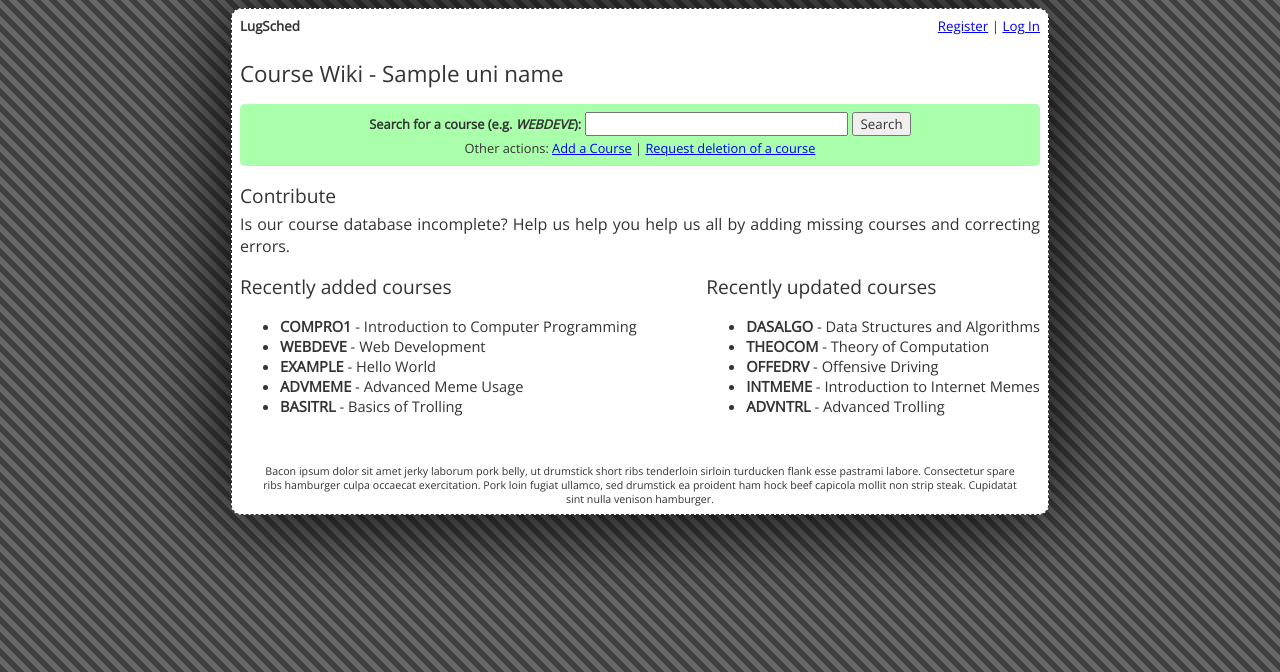
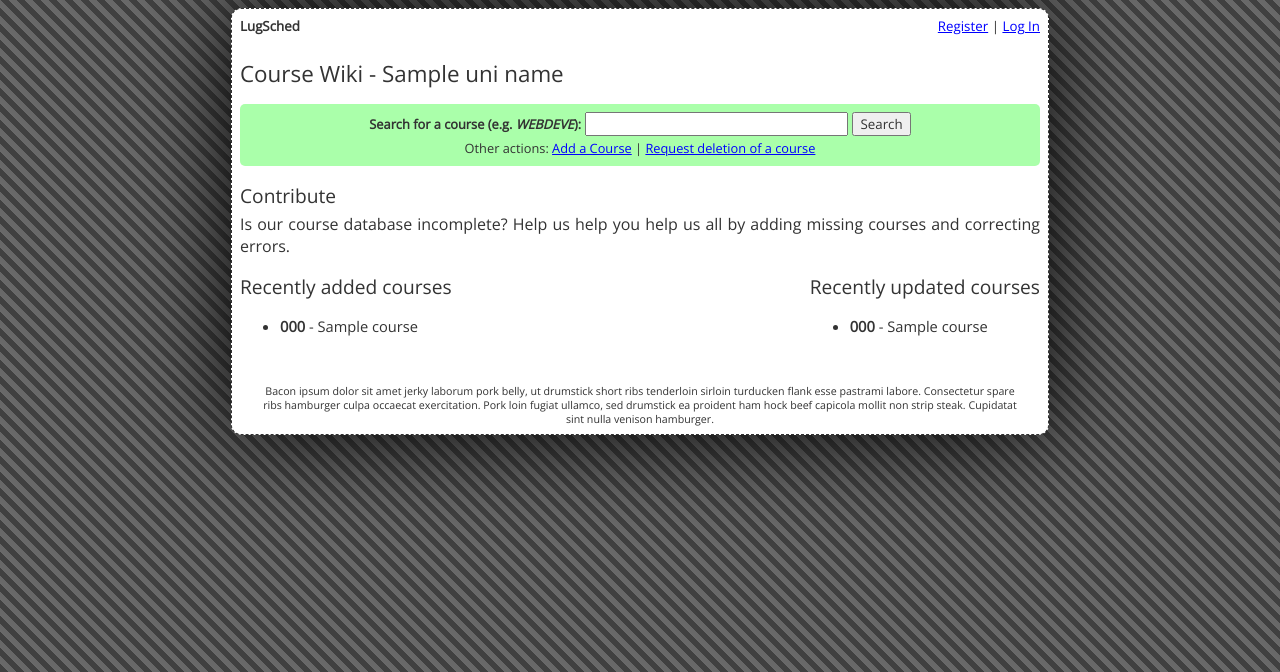
Before and after one commit to pcalulo/lugsched, a Django app: template templates/coursewiki/mainpage.html in a window 1280 px wide. Shown: the top 672 px of the page. Run offline with Django 3.2, Linux system fonts and the light colour scheme; the template is opened without the code that fills it: most values are stand-ins (such as "Sample title", 1, 10 or a date in 2020).

Commit message:
Recently added courses now displayed in main page

```diff
--- a/core/models.py
+++ b/core/models.py
@@ -39,6 +39,7 @@ class Course(models.Model):
     name = models.CharField(max_length=64)
     description = models.CharField(max_length=200)
     university = models.ForeignKey(University)
+    creation_date = models.DateTimeField('date created')
 
     def __unicode__(self):
         return self.code
--- a/coursewiki/urls.py
+++ b/coursewiki/urls.py
@@ -6,7 +6,7 @@ from views import *
 urlpatterns = patterns('',
     (r'search$', search_view),
 
-    (r'actions/addcourse$', add_course_view),
+    (r'^(?P<uni_name>[^/]+)/actions/addcourse$', add_course_view),
 
 	(r'^$', main_page),
 	(r'^(?P<uni_name>[^/]+)/', main_page),
--- a/sample_data.py
+++ b/sample_data.py
@@ -5,6 +5,7 @@
 from datetime import time
 from core.models import *
 from django.contrib.auth.models import User
+from datetime import datetime
 
 uni_count = len(University.objects.all())
 if (uni_count > 0):
@@ -36,6 +37,7 @@ course.code = 'THEORDT'
 course.name = 'Theory of Reddit'
 course.description = 'An in-depth course on Turing machines and Reddit'
 course.university = uni
+course.creation_date = datetime.now()
 course.save()
 
 section = Section()
--- a/static/css/coursewiki/main.css
+++ b/static/css/coursewiki/main.css
@@ -30,10 +30,12 @@ div.third-width {
 
 div.leftbox {
     float: left;
+    max-width: 400px;
 }
 
 div.rightbox {
     float: right;
+    max-width: 400px;
 }
 
 li {
--- a/templates/coursewiki/mainpage.html
+++ b/templates/coursewiki/mainpage.html
@@ -31,22 +31,21 @@ Course Wiki
     <div class="leftbox clear">
         <h2>Recently added courses</h2>
         <ul>
-            <li><span class="coursecode">COMPRO1</span> - Introduction to Computer Programming
-            <li><span class="coursecode">WEBDEVE</span> - Web Development
-            <li><span class="coursecode">EXAMPLE</span> - Hello World
-            <li><span class="coursecode">ADVMEME</span> - Advanced Meme Usage
-            <li><span class="coursecode">BASITRL</span> - Basics of Trolling
+            {% for course in recent_courses %}
+                <li><span class="coursecode">
+                    {{ course.code }}
+                </span> - {{ course.name }}</li>
+            {% endfor %}
         </ul>
     </div>
     <div class="rightbox">
         <h2>Recently updated courses</h2>
         <ul>
-            <li><span class="coursecode">DASALGO</span> - Data Structures and Algorithms
-            <li><span class="coursecode">THEOCOM</span> - Theory of Computation
-            <li><span class="coursecode">OFFEDRV</span> - Offensive Driving
-            <li><span class="coursecode">INTMEME</span> - Introduction to
-                Internet Memes
-            <li><span class="coursecode">ADVNTRL</span> - Advanced Trolling
+            {% for course in recent_courses %}
+                <li><span class="coursecode">
+                    {{ course.code }}
+                </span> - {{ course.name }}</li>
+            {% endfor %}
         </ul>
     </div>
 {% endblock %}
```
Also changed, not shown: coursewiki/views.py (+15 -5 lines).
